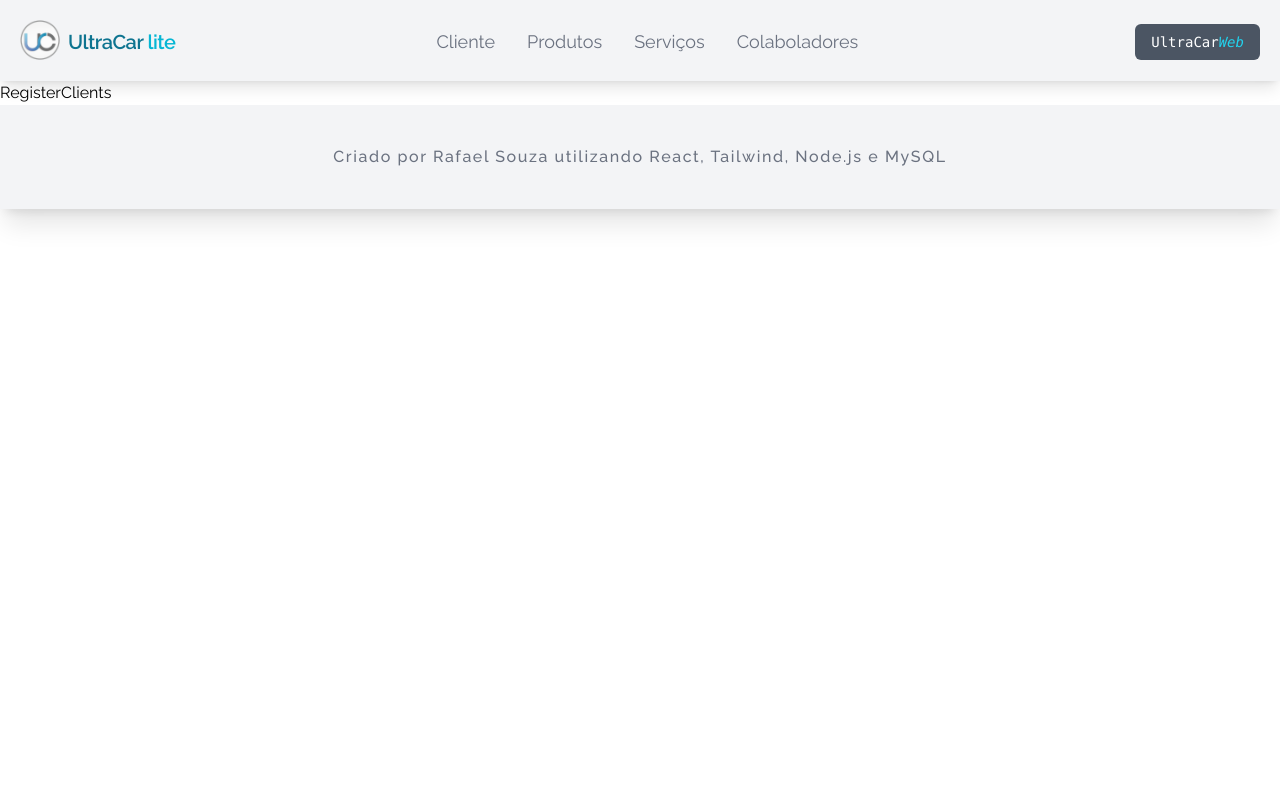
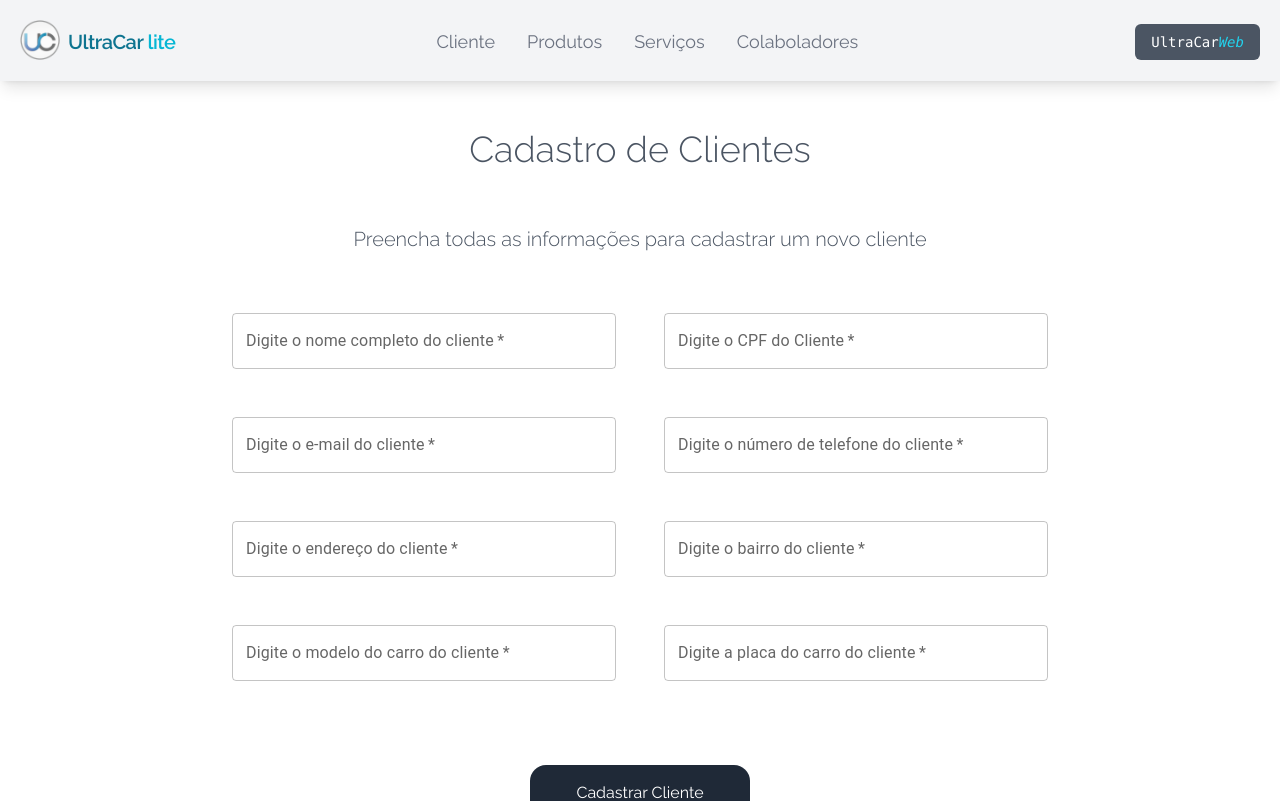
Before and after one commit to Rafael-Souza-97/ultracar-lite, a React (Vite) app in the folder frontend/: page /register/client in a window 1280 px wide. Shown: the top 801 px of the page. Built offline with nearby package versions, Linux system fonts and the light colour scheme.

Commit message:
feat: add client register page and general refactors

```diff
--- a/frontend/src/pages/Home/HomePage.jsx
+++ b/frontend/src/pages/Home/HomePage.jsx
@@ -1,8 +1,10 @@
 import React from 'react';
+import { Link } from 'react-router-dom';
 import template from '../../assets/UltraCar-Logos/uc-template.png';
 import { cardHomeLinks } from '../../utils/navigate';
 
 const HomePage = () => {
+
   return (
     <div className="flex flex-col items-center mt-1 bg-gray-50">
       <img src={template} alt="uc_template" className="w-full h-auto mt-5 sm:w-1/2 md:w-1/3 lg:w-1/3 xl:w-1/3 2xl:max-w-2xl"/>
@@ -18,13 +20,13 @@ const HomePage = () => {
       <div className="flex w-full justify-center mt-5 mb-5">
         <div className={`grid gap-20 py-10 px-5 mb-10 sm:mb-20 md:mb-16 sm:px-8 grid-cols-1 sm:grid-cols-2 sm:gap-20 max-w-screen-lg`}>
           { cardHomeLinks.map(({ id, name, href, style }) => (
-            <a key={id} className="flex items-center justify-center text-center cursor-pointer" href={ href } rel="noreferrer" target="_blank">
+            <Link key={id} to={href}>
               <div className={`shadow-md rounded-lg py-10 px-7 md:py-14 w-full ${style} duration-200 hover:scale-105 bg-gray-50 hover:bg-gray-100`}>
                 <button className="align-center justify-center px-6 mb-3 mx-auto duration-200 text-center opacity-90 hover:opacity-100 font-bold">
                   { name }
                 </button>
               </div>
-            </a>
+              </Link>
           ))}
         </div>
       </div>
--- a/frontend/src/pages/Register/RegisterClients.jsx
+++ b/frontend/src/pages/Register/RegisterClients.jsx
@@ -1,9 +1,242 @@
-import React from 'react';
+import React, { useState, useEffect } from 'react';
+import { useNavigate } from 'react-router-dom';
+import { TextField} from '@mui/material';
 
-function RegisterClients() {
+function RegisterProducts() {
+  const navigate = useNavigate();
+  const [clientCPF, setClientCPF] = useState('');
+  const [errorMessage, setErrorMessage] = useState('');
+  const [clientRegister, setClientRegister] = useState({
+    name: '',
+    cpf: '',
+    email: '',
+    cel: '',
+    address: '',
+    neighbor: '',
+    car: '',
+    plate: '',
+  });
+
+  function handleClick(event) {
+    event.preventDefault();
+
+    if (
+      clientRegister.name === "" ||
+      clientRegister.email === "" ||
+      clientRegister.cel === "" ||
+      clientRegister.address === "" ||
+      clientRegister.neighbor === "" ||
+      clientRegister.car === "" ||
+      clientRegister.plate === ""
+    ) {
+      setErrorMessage("Preencha todos os campos corretamente.");
+      return;
+    }
+
+    const cpf = clientCPF.replace(/\D/g, "");
+    if (cpf.length !== 11) {
+      setErrorMessage("O CPF deve ter 11 caracteres.");
+      return;
+    }
+    setClientRegister((prevState) => {
+      const updatedClientRegister = {
+        ...prevState,
+        cpf: cpf,
+      };
+      console.log('updatedClientRegister -->', updatedClientRegister);
+      return updatedClientRegister;
+    });
+
+    setErrorMessage("");
+    navigate(`/`);
+  }
+
+  useEffect(() => {
+    console.log('updated clientRegister:', clientRegister);
+  }, [clientRegister]);
+
+
+  function handleChange(event) {
+    const { name, value } = event.target;
+    setClientRegister((prevState) => ({ ...prevState, [name]: value }));
+  }
+
+  function handleCPF(event) {
+    const inputCPF = event.target.value;
+    const formattedCPF = inputCPF
+      .replace(/\D/g, '')
+      .replace(/(\d{3})(\d)/, '$1.$2')
+      .replace(/(\d{3})(\d)/, '$1.$2')
+      .replace(/(\d{3})(\d{1,2})$/, '$1-$2');
+    setClientCPF(formattedCPF);
+    if (formattedCPF.length === 14) {
+      const cpf = formattedCPF.replace(/\D/g, '');
+      if (cpf.length === 11) {
+        setErrorMessage('');
+      } else {
+        setErrorMessage('O CPF deve ter 11 caracteres.');
+      }
+    }
+  }
+
   return (
-    <div>RegisterClients</div>
-  )
+    <div className="flex flex-col items-center mt-12">
+      <h1 className="mb-14 text-gray-600 text-center text-4xl font-light">
+        Cadastro de Clientes
+      </h1>
+
+      <h1 className="text-gray-600 text-center text-base sm:text-lg xl:text-xl font-light mb-10">
+        Preencha todas as informações para cadastrar um novo cliente
+      </h1>
+
+      {errorMessage && (
+        <p className="text-red-500 mb-10">{errorMessage}</p>
+      )}
+
+      <form >
+        <div className="grid gap-20 py-5 px-5 sm:mb-20 md:mb-16 sm:px-8 grid-cols-1 sm:grid-cols-2 sm:gap-12 max-w-screen-lg">
+          <div>
+            <TextField
+              type="text"
+              placeholder="Nome do cliente"
+              value={clientRegister.name}
+              name="name"
+              id="outlined-basic"
+              label="Digite o nome completo do cliente"
+              variant="outlined"
+              maxLength={11}
+              onChange={handleChange}
+              className="w-64 sm:w-72 md:w-80 xl:w-96"
+              required
+            />
+          </div>
+
+          <div>
+          <TextField
+              type="text"
+              placeholder="CPF do Cliente"
+              value={clientCPF}
+              name='cpf'
+              id="outlined-basic"
+              label="Digite o CPF do Cliente"
+              variant="outlined"
+              maxLength={11}
+              inputProps={{
+                pattern: '[0-9]*',
+              }}
+              onChange={handleCPF}
+              className="w-64 sm:w-72 md:w-80 xl:w-96"
+              required
+            />
+          </div>
+
+          <div>
+            <TextField
+              type="email"
+              placeholder="E-mail do cliente"
+              value={clientRegister.email}
+              name="email"
+              id="outlined-basic"
+              label="Digite o e-mail do cliente"
+              variant="outlined"
+              onChange={handleChange}
+              className="w-64 sm:w-72 md:w-80 xl:w-96"
+              required
+            />
+          </div>
+
+          <div>
+            <TextField
+              type="tel"
+              placeholder="Telefone"
+              value={clientRegister.cel}
+              name="cel"
+              id="outlined-basic"
+              label="Digite o número de telefone do cliente"
+              variant="outlined"
+              maxLength={11}
+              inputProps={{
+                pattern: '[0-9]*',
+              }}
+              onChange={handleChange}
+              className="w-64 sm:w-72 md:w-80 xl:w-96"
+              required
+            />
+          </div>
+
+          <div>
+            <TextField
+              type="text"
+              placeholder="Endereço"
+              value={clientRegister.address}
+              name="address"
+              id="outlined-basic"
+              label="Digite o endereço do cliente"
+              variant="outlined"
+              onChange={handleChange}
+              className="w-64 sm:w-72 md:w-80 xl:w-96"
+              required
+            />
+          </div>
+
+          <div>
+            <TextField
+              type="text"
+              placeholder="Bairro"
+              value={clientRegister.neighbor}
+              name="neighbor"
+              id="outlined-basic"
+              label="Digite o bairro do cliente"
+              variant="outlined"
+              onChange={handleChange}
+              className="w-64 sm:w-72 md:w-80 xl:w-96"
+              required
+            />
+          </div>
+
+          <div>
+            <TextField
+              type="text"
+              placeholder="Modelo do Carro"
+              value={clientRegister.car}
+              name="car"
+              id="outlined-basic"
+              label="Digite o modelo do carro do cliente"
+              variant="outlined"
+              onChange={handleChange}
+              className="w-64 sm:w-72 md:w-80 xl:w-96"
+                          required
+            />
+          </div>
+
+          <div>
+            <TextField
+              type="text"
+              placeholder="Placa do Carro"
+              value={clientRegister.plate}
+              name="plate"
+              id="outlined-basic"
+              label="Digite a placa do carro do cliente"
+              variant="outlined"
+              onChange={handleChange}
+              className="w-64 sm:w-72 md:w-80 xl:w-96"
+              required
+            />
+          </div>
+        </div>
+
+        <div className='flex justify-center items-center mb-16'>
+          <button
+            type='submit'
+            className="w-1/4 py-4 px-4 text-white bg-gray-800 hover:bg-black hover:bg-corBotaoHover focus:outline-none rounded-2xl"
+            onClick={handleClick}
+          >
+            Cadastrar Cliente
+          </button>
+        </div>
+      </form>
+    </div>
+  );
 }
 
-export default RegisterClients;
+export default RegisterProducts;
--- a/frontend/src/pages/Register/RegisterProducts.jsx
+++ b/frontend/src/pages/Register/RegisterProducts.jsx
@@ -1,9 +1,77 @@
-import React from 'react';
+import React, { useState } from 'react';
+import { useNavigate } from 'react-router-dom';
+import { TextField, Button } from '@mui/material';
+import { styled } from '@mui/system';
+
+const StyledButton = styled(Button)`
+  && {
+    background-color: #4b5563;
+    color: white;
+    border-radius: 9999px;
+    padding: 10px 20px;
+    margin-top: 20px;
+
+    &:hover {
+      background-color: #1f2937;
+    }
+  }
+`;
 
 function RegisterProducts() {
+  const navigate = useNavigate();
+  const [clientRegister, setClientRegister] = useState({
+    name: '',
+    cpf: '',
+    birth: '',
+    cel: '',
+    address: '',
+    car: '',
+    plate: '',
+  });
+
+  function handleClick(event) {
+    event.preventDefault();
+    navigate('/');
+  }
+
+  function handleChange(event) {
+    const { name, value } = event.target;
+    setClientRegister((prevState) => ({ ...prevState, [name]: value }));
+  }
+
   return (
-    <div>RegisterProducts</div>
-  )
+    <div className="flex flex-col items-center mt-12">
+      <h1 className="mb-14 text-gray-600 text-center text-4xl font-light">
+        Cadastro de Produtos
+      </h1>
+
+      <h1 className="text-gray-600 text-center text-base sm:text-lg xl:text-xl font-light mb-10">
+        Nesta área você poderá buscar por um produto específico
+      </h1>
+      <form className="mb-10">
+        <div>
+          <TextField
+            type="text"
+            placeholder="Nome do cliente"
+            value={clientRegister.name}
+            name="name"
+            id="outlined-basic"
+            label="Digite o nome completo do cliente"
+            variant="outlined"
+            maxLength={11}
+            onChange={handleChange}
+            className="w-44 sm:w-52 md:w-80 xl:w-96"
+          />
+        </div>
+
+        <div>
+          <StyledButton onClick={handleClick}>
+            Cadastrar
+          </StyledButton>
+        </div>
+      </form>
+    </div>
+  );
 }
 
 export default RegisterProducts;
```
